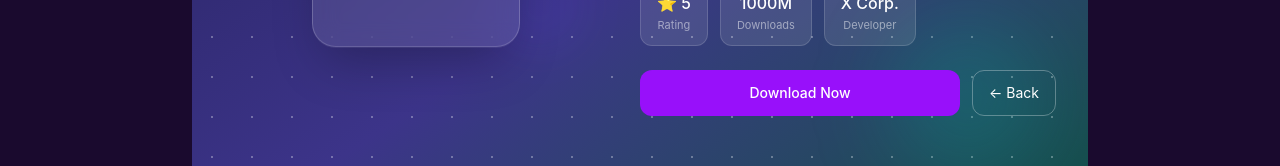
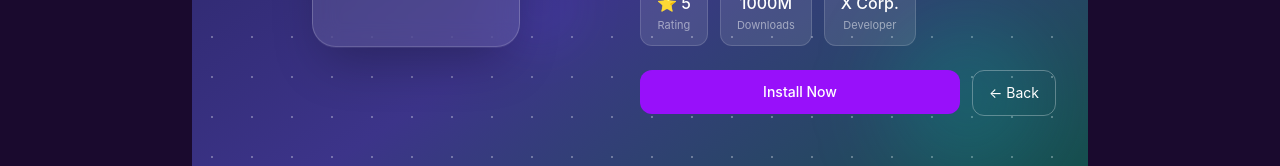
Before and after one commit to neya-mul/Applications, a React (Vite) app: page /apps/10 in a window 1280 px wide. Shown: the part 510-676 px from the top of the page. Built offline with nearby package versions, Linux system fonts and the light colour scheme; grey boxes are pictures that could not be loaded.

Commit message:
install button interactivity added

```diff
--- /dev/null
+++ b/src/contexts/AppProvider.jsx
@@ -0,0 +1,15 @@
+import React, { Children, createContext, useState } from 'react'
+export const InstallAppContext = createContext()
+
+export default function AppProvider({ children }) {
+    const [install, setInstall] = useState([])
+    let obj = {
+       install,
+       setInstall
+    }
+    return (
+        <InstallAppContext.Provider value={obj}>
+            {children}
+        </InstallAppContext.Provider>
+    )
+}
--- /dev/null
+++ b/src/layouts/InsallAppCard.jsx
@@ -0,0 +1,9 @@
+import React from 'react'
+
+export default function InsallAppCard({a}) {
+  return (
+    <div>
+
+    </div>
+  )
+}
--- a/src/main.jsx
+++ b/src/main.jsx
@@ -7,13 +7,17 @@ import { createBrowserRouter } from 'react-router'
 import AllApps from './pages/AllApps.jsx'
 import HomePage from './pages/HomePage.jsx'
 import { router } from './router/Router.jsx'
+import AppProvider from './contexts/AppProvider.jsx'
 // import { Router, RouterProvider } from 'react-router'
 
 
 
 createRoot(document.getElementById('root')).render(
   <StrictMode>
-    <RouterProvider router={router} />
+    <AppProvider>
+      <RouterProvider router={router} />
+
+    </AppProvider>
 
   </StrictMode>,
 )
--- a/src/pages/Details.jsx
+++ b/src/pages/Details.jsx
@@ -1,19 +1,30 @@
-import React, { use } from 'react'
+import React, { use, useContext } from 'react'
 import { Link, useParams } from 'react-router'
+import { InstallAppContext } from '../contexts/AppProvider'
 
 const appPromise = fetch('/data.json')
     .then(res => res.json())
 
+
 export default function Details() {
+    const {install, setInstall} = useContext(InstallAppContext)
+
+
     const { id } = useParams()
     const apps = use(appPromise)
     // console.log(apps);
     const expectedApp = apps.find(app => app.id == id)
-    console.log(expectedApp);
+    // console.log(expectedApp);
+    const installButton = () => {
+        // console.log(context);
+        console.log(install);
+        setInstall([...install, expectedApp])
 
 
+    }
+
     return (
-         <div className="min-h-screen flex items-center justify-center p-6">
+        <div className="min-h-screen flex items-center justify-center p-6">
             <div className="relative w-full max-w-4xl min-h-[600px] rounded-3xl overflow-hidden">
 
                 {/* Animated Background */}
@@ -76,9 +87,11 @@ export default function Details() {
 
                         {/* Buttons */}
                         <div className="flex gap-3">
-                            <button className="flex-1 py-3 rounded-xl bg-purple-600 hover:bg-purple-500 active:scale-95 transition-all duration-200 text-white font-medium text-sm hover:shadow-lg hover:shadow-purple-500/30">
-                                Download Now
-                            </button>
+                            <Link to="/install" className="flex-1">
+                                <button className="w-full py-3 rounded-xl bg-purple-600 hover:bg-purple-500 active:scale-95 transition-all duration-200 text-white font-medium text-sm hover:shadow-lg hover:shadow-purple-500/30" onClick={installButton}>
+                                    Install Now
+                                </button>
+                            </Link>
                             <Link to="/apps">
                                 <button className="py-3 px-4 rounded-xl border border-white/30 hover:bg-white/10 active:scale-95 transition-all duration-200 text-white text-sm">
                                     ← Back
--- a/src/pages/Install.jsx
+++ b/src/pages/Install.jsx
@@ -1,7 +1,22 @@
-import React from 'react'
+import React, { useContext } from 'react'
+import AppProvider, { InstallAppContext } from '../contexts/AppProvider'
 
 export default function Install() {
+  let apps = useContext(InstallAppContext)
+  let app = apps.install
+  // console.log(app);
+
   return (
-    <div>Install</div>
+    <div cl>
+      <div className='text-center'>
+        <h1 className="text-4xl font-bold">Your Installed Apps</h1>
+        <p>Explore All Trending Apps on the Market developed by us</p>
+      </div>
+      <div>
+        {
+          app.map(a => <InsallAppCard a={a}></InsallAppCard>)
+        }
+      </div>
+    </div>
   )
 }
```
